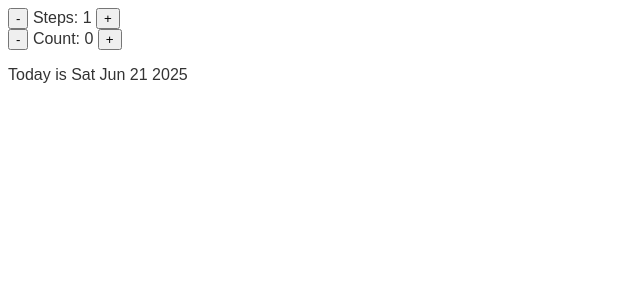
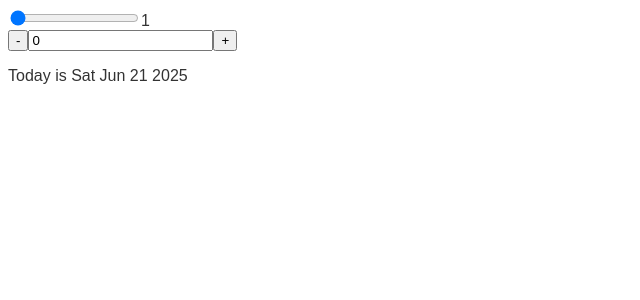
Before and after one commit to itsmeeSanj/Steps_React, a React (Create React App) app: page / in a window 1280 px wide. Shown: the top 300 px of the page, without its empty margins (0-640 px from the left). Built offline with nearby package versions, Linux system fonts and the light colour scheme.

Commit message:
add:slider-range date convertor

```diff
--- a/src/App.js
+++ b/src/App.js
@@ -1,80 +1,156 @@
 import React from "react";
-import Assignment from "./Components/Assignment";
 
 export default function App() {
+  const [step, setStep] = React.useState(1);
+
   return (
-    <div>
-      {/* <Steps /> */}
+    <>
+      <input
+        type='range'
+        min={1}
+        max={10}
+        value={step}
+        onChange={(e) => setStep(Number(e.target.value))}
+      />
+      {step}
 
-      {/*  */}
-      <Assignment />
-    </div>
+      <Counter step={step} setStep={setStep} />
+    </>
   );
 }
 
-function Steps() {
-  const [step, setStep] = React.useState(1);
-  const [isOpen, setIsOpen] = React.useState(true);
+// const Steps = ({ step, setStep }) => {
+//   return (
+//     <>
+//       <div>
+//         <button onClick={() => setStep(step - 1)}> -</button>
+//         &nbsp;Steps: {step}&nbsp;
+//         <button onClick={() => setStep(step + 1)}> + </button>
+//       </div>
+//     </>
+//   );
+// };
 
-  const messages = [
-    "Learn React ⚛️",
-    "Apply for jobs 💼",
-    "Invest your new income 🤑",
-  ];
+const Counter = ({ step, setStep }) => {
+  const [count, setCount] = React.useState(0);
 
-  const prevButton = () => {
-    step > 1 && setStep((step) => step - 1);
-  };
+  const date = new Date("june 21 2025");
+  date.setDate(date.getDate() + count);
+  return (
+    <>
+      <div>
+        <button
+          onClick={() => {
+            setCount((c) => c - step);
+          }}
+        >
+          {" "}
+          -
+        </button>
+        <input
+          type='text'
+          value={count}
+          onChange={(e) => setCount(Number(e.target.value))}
+        />
+        {/* &nbsp;Count: {count}&nbsp; */}
+        <button
+          onClick={() => {
+            setCount((c) => c + step);
+          }}
+        >
+          {" "}
+          +{" "}
+        </button>
+      </div>
 
-  const nextButton = () => {
-    step < 3 && setStep((step) => step + 1);
-  };
+      <p>
+        <span>
+          {count === 0
+            ? "Today is "
+            : count > 0
+            ? `${count} days from today is `
+            : `${Math.abs(count)} days ago was `}
+        </span>
+        <span>{date.toDateString()}</span>
+      </p>
+      {/*  */}
+      {(count !== 0 || step !== 1) && (
+        <button
+          onClick={() => {
+            setStep(1);
+            setCount(0);
+          }}
+        >
+          Reset
+        </button>
+      )}
+    </>
+  );
+};
 
-  return (
-    <div>
-      {/* assigning callback function to change the correct state */}
-      <button className='close' onClick={() => setIsOpen((isOpen) => !isOpen)}>
-        {!isOpen ? <>&amp;</> : <>&times;</>}
+// function Steps() {
+//   const [step, setStep] = React.useState(1);
+//   const [isOpen, setIsOpen] = React.useState(true);
 
-        {/* &#215; */}
-      </button>
+//   const messages = [
+//     "Learn React ⚛️",
+//     "Apply for jobs 💼",
+//     "Invest your new income 🤑",
+//   ];
 
-      {isOpen && (
-        <div className='steps'>
-          <div className='numbers'>
-            <div className={`${step >= 1 ? "active" : ""}`}>1</div>
-            <div className={`${step >= 2 ? "active" : ""}`}>2</div>
-            <div className={`${step >= 3 ? "active" : ""}`}>3</div>
-          </div>
+//   const prevButton = () => {
+//     step > 1 && setStep((step) => step - 1);
+//   };
 
-          <p className='message'>
-            Step {step} - {messages[step - 1]}
-          </p>
+//   const nextButton = () => {
+//     step < 3 && setStep((step) => step + 1);
+//   };
 
-          <div className='buttons'>
-            <button
-              style={{
-                backgroundColor: "#7950f2",
-                color: "#fff",
-              }}
-              onClick={prevButton}
-            >
-              Previous
-            </button>
-            <button
-              style={{
-                backgroundColor: "#7950f2",
-                color: "#fff",
-              }}
-              onClick={nextButton}
-            >
-              Next
-            </button>
-          </div>
-        </div>
-      )}
-    </div>
-  );
-}
+//   return (
+//     <div>
+//       {/* assigning callback function to change the correct state */}
+//       <button className='close' onClick={() => setIsOpen((isOpen) => !isOpen)}>
+//         {!isOpen ? <>&amp;</> : <>&times;</>}
+
+//         {/* &#215; */}
+//       </button>
+
+//       {isOpen && (
+//         <div className='steps'>
+//           <div className='numbers'>
+//             <div className={`${step >= 1 ? "active" : ""}`}>1</div>
+//             <div className={`${step >= 2 ? "active" : ""}`}>2</div>
+//             <div className={`${step >= 3 ? "active" : ""}`}>3</div>
+//           </div>
+
+//           <p className='message'>
+//             Step {step} - {messages[step - 1]}
+//           </p>
+
+//           <div className='buttons'>
+//             <button
+//               style={{
+//                 backgroundColor: "#7950f2",
+//                 color: "#fff",
+//               }}
+//               onClick={prevButton}
+//             >
+//               Previous
+//             </button>
+//             <button
+//               style={{
+//                 backgroundColor: "#7950f2",
+//                 color: "#fff",
+//               }}
+//               onClick={nextButton}
+//             >
+//               Next
+//             </button>
+//           </div>
+//         </div>
+//       )}
+//     </div>
+//   );
+// }
 
 // export default App;
--- a/src/Components/Assignment.jsx
+++ /dev/null
@@ -1,65 +0,0 @@
-import React from "react";
-
-export default function Assignment() {
-  const [step, setStep] = React.useState(1);
-
-  return (
-    <>
-      <Steps step={step} setStep={setStep} />
-      <Counter step={step} />
-    </>
-  );
-}
-
-const Steps = ({ step, setStep }) => {
-  return (
-    <>
-      <div>
-        <button onClick={() => setStep(step - 1)}> -</button>
-        &nbsp;Steps: {step}&nbsp;
-        <button onClick={() => setStep(step + 1)}> + </button>
-      </div>
-    </>
-  );
-};
-
-const Counter = ({ step }) => {
-  const [count, setCount] = React.useState(0);
-
-  const date = new Date("june 21 2025");
-  date.setDate(date.getDate() + count);
-  return (
-    <>
-      <div>
-        <button
-          onClick={() => {
-            setCount((c) => c - step);
-          }}
-        >
-          {" "}
-          -
-        </button>
-        &nbsp;Count: {count}&nbsp;
-        <button
-          onClick={() => {
-            setCount((c) => c + step);
-          }}
-        >
-          {" "}
-          +{" "}
-        </button>
-      </div>
-
-      <p>
-        <span>
-          {count === 0
-            ? "Today is "
-            : count > 0
-            ? `${count} days from today is `
-            : `${Math.abs(count)} days ago was `}
-        </span>
-        <span>{date.toDateString()}</span>
-      </p>
-    </>
-  );
-};
```
